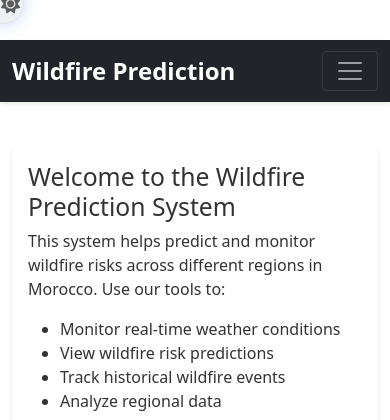
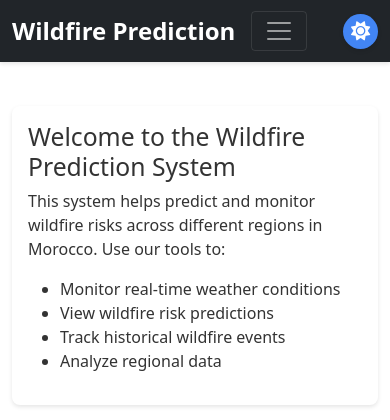
Before and after one commit to Speedowagoon58/Wildfire_prediction, a Django app: page / in a window 390 px wide. Shown: the top 420 px of the page. Run offline with Django 5.2, Linux system fonts and the light colour scheme; data comes from the database, SQL or seed files in the repository; data that the repository does not hold is empty; parts of the project's set-up code (start-up, migrations or seed data) failed here and were passed over; some libraries are stand-ins or nearby versions.

Commit message:
UI improvements: Update risk level display and move dark mode toggle to navbar

```diff
--- a/static/css/animations.css
+++ b/static/css/animations.css
@@ -12,7 +12,7 @@
 
 @keyframes slideIn {
   from {
-    transform: translateX(-20px);
+    transform: translateX(-15px);
     opacity: 0;
   }
   to {
@@ -58,7 +58,9 @@
 }
 
 .animate-slide-in {
-  animation: slideIn 0.5s ease-out forwards;
+  animation: slideIn 0.4s ease-out forwards;
+  animation-delay: var(--delay, 0s);
+  animation-delay: clamp(0s, var(--delay, 0s), 0.6s);
 }
 
 .animate-pulse {
--- a/static/css/style.css
+++ b/static/css/style.css
@@ -129,17 +129,26 @@
 
 /* Theme Toggle */
 .theme-toggle {
-  position: fixed;
-  bottom: 2rem;
-  right: 2rem;
-  width: 50px;
-  height: 50px;
+  width: 40px;
+  height: 40px;
   border-radius: 50%;
   background-color: var(--primary-color);
   color: white;
   border: none;
   box-shadow: 0 2px 4px var(--shadow-color);
-  z-index: 1000;
+  display: flex;
+  align-items: center;
+  justify-content: center;
+  margin-left: 1rem;
+}
+
+.theme-toggle:hover {
+  background-color: var(--primary-color);
+  transform: scale(1.1);
+}
+
+.theme-toggle i {
+  font-size: 1.2rem;
 }
 
 /* Loading Overlay */
@@ -164,10 +173,9 @@
   }
 
   .theme-toggle {
-    bottom: 1rem;
-    right: 1rem;
-    width: 40px;
-    height: 40px;
+    width: 35px;
+    height: 35px;
+    margin-left: 0.5rem;
   }
 }
 
@@ -480,32 +488,6 @@
   --risk-high-border: #dc3545;
 }
 
-/* Theme toggle button */
-.theme-toggle {
-  position: fixed;
-  top: 1rem;
-  right: 1rem;
-  z-index: 1000;
-  background: var(--card-bg);
-  border: 1px solid var(--border-color);
-  color: var(--text-color);
-  padding: 0.5rem 1rem;
-  border-radius: 2rem;
-  cursor: pointer;
-  display: flex;
-  align-items: center;
-  gap: 0.5rem;
-  transition: all 0.3s ease;
-}
-
-.theme-toggle:hover {
-  background: var(--hover-color);
-}
-
-.theme-toggle i {
-  font-size: 1.2rem;
-}
-
 /* Cards and containers */
 .weather-card,
 .forest-list {
@@ -566,15 +548,6 @@
 [data-theme="dark"] .leaflet-popup-tip {
   background-color: var(--card-bg);
   color: var(--text-color);
-}
-
-/* Responsive adjustments */
-@media (max-width: 768px) {
-  .theme-toggle {
-    top: auto;
-    bottom: 1rem;
-    right: 1rem;
-  }
 }
 
 /* Main styles */
--- a/templates/base.html
+++ b/templates/base.html
@@ -34,10 +34,6 @@
       <div class="loading-spinner"></div>
     </div>
 
-    <button class="theme-toggle btn-animate hover-glow" onclick="toggleTheme()">
-      <i class="fas fa-sun"></i>
-    </button>
-
     <!-- Navigation -->
     <nav class="navbar navbar-expand-lg navbar-dark bg-dark animate-fade-in">
       <div class="container">
@@ -69,6 +65,12 @@
             </li>
           </ul>
         </div>
+        <button
+          class="theme-toggle btn-animate hover-glow ms-auto"
+          onclick="toggleTheme()"
+        >
+          <i class="fas fa-sun"></i>
+        </button>
       </div>
     </nav>
 
```
Also changed, not shown: templates/predictions/dashboard.html (+4 -3 lines).
